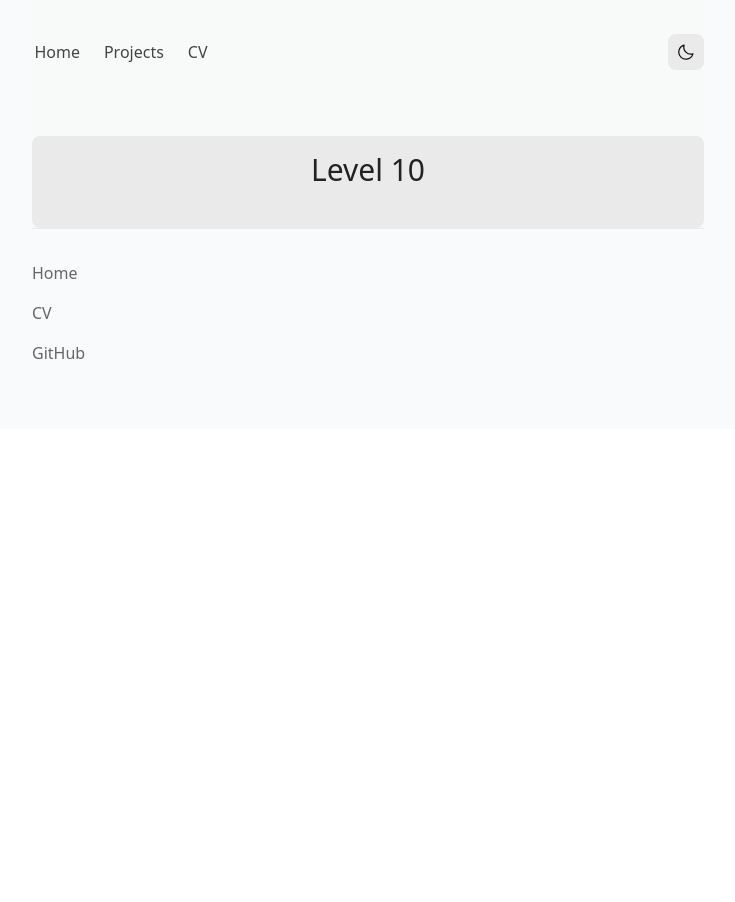
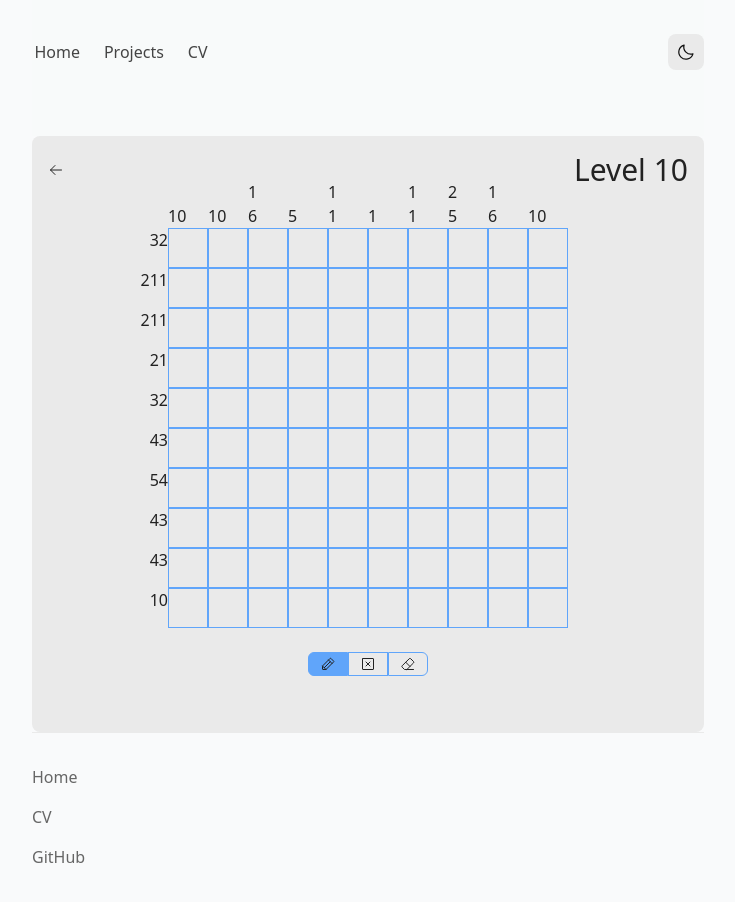
Before and after one commit to rmhowe/portfolio, a Next.js app: page /projects/picross in a window 1280 px wide. Both pictures are taken after a click on the element "10". Shown: the top 902 px of the page, without its empty margins (272-1007 px from the left). Before the commit the page ends 800 px from the top, so only its background shows below. Built offline with nearby package versions, Linux system fonts and the light colour scheme.

Commit message:
Adds puzzle input logic

```diff
--- a/components/picross/Puzzle.tsx
+++ b/components/picross/Puzzle.tsx
@@ -1,4 +1,35 @@
+import { ArrowLeft, Eraser, Pencil, XSquare } from 'phosphor-react';
+import { Fragment, ReactNode, useCallback, useEffect, useState } from 'react';
 import { TPuzzle } from '.';
+import cn from 'classnames';
+
+type TileState = 'draw' | 'block' | 'clear';
+type Tile = { x: number; y: number };
+
+function Control({
+  active,
+  onClick,
+  className,
+  children,
+}: {
+  active?: boolean;
+  onClick: () => void;
+  className?: string;
+  children: ReactNode;
+}) {
+  return (
+    <div
+      className={cn(
+        className,
+        'flex justify-center items-center w-10 h-6 border border-blue-400 hover:bg-blue-400',
+        { 'bg-blue-400': active }
+      )}
+      onClick={onClick}
+    >
+      {children}
+    </div>
+  );
+}
 
 export function Puzzle({
   number,
@@ -7,19 +38,127 @@ export function Puzzle({
   number: number;
   details: TPuzzle;
 }) {
+  const [mode, setMode] = useState<TileState>('draw');
+  const [mouseCapture, setMouseCapture] = useState(false);
+  const [currentTile, setCurrentTile] = useState<Tile | null>(null);
   const { rows, columns, solution } = details;
-  console.log(details);
+  const getInitialBoard = () => {
+    const tempBoard: TileState[][] = [];
+    rows.forEach((row, x) => {
+      const tileRow: TileState[] = [];
+      columns.forEach((column, y) => {
+        tileRow.push('clear');
+      });
+      tempBoard.push(tileRow);
+    });
+    return tempBoard;
+  };
+  const [board, setBoard] = useState<TileState[][]>(getInitialBoard());
+
+  useEffect(() => {
+    const disableCapture = () => setMouseCapture(false);
+    window.addEventListener('mouseup', disableCapture);
+    window.addEventListener('mouseleave', disableCapture);
+    return () => {
+      window.removeEventListener('mouseup', disableCapture);
+      window.removeEventListener('mouseleave', disableCapture);
+    };
+  }, []);
+
+  const updateBoard = useCallback(
+    (tile: Tile | null) => {
+      const updatedBoard: TileState[][] = [];
+      rows.forEach((row, x) => {
+        const tileRow: TileState[] = [];
+        columns.forEach((column, y) => {
+          if (x === tile?.x && y === tile?.y) {
+            tileRow.push(mode);
+          } else {
+            tileRow.push(board[x][y]);
+          }
+        });
+        updatedBoard.push(tileRow);
+      });
+      setBoard(updatedBoard);
+    },
+    [board, mode]
+  );
+  const handleMouseMove = useCallback(() => {
+    if (!mouseCapture) {
+      return;
+    }
+    updateBoard(currentTile);
+  }, [mouseCapture, currentTile]);
 
   return (
-    <>
-      <h2 className="text-xl md:text-3xl text-center mb-6">Level {number}</h2>
-      {rows.map((row) => {
-        columns.map((column) => {
-          console.log('wat');
-
-          return <div className="w-10 h-10 border border-cyan-400"></div>;
-        });
-      })}
-    </>
+    <div className="flex flex-col items-center mb-10">
+      <div className="flex justify-between items-center mb-10 w-full">
+        <ArrowLeft />
+        <h2 className="text-xl md:text-3xl text-center">Level {number}</h2>
+      </div>
+      <div
+        className="flex flex-col"
+        onMouseDown={() => setMouseCapture(true)}
+        onMouseMove={handleMouseMove}
+      >
+        {rows.map((row, y) => {
+          return (
+            <div className="flex relative" key={y}>
+              <div className="absolute top-0 left-0 -translate-x-full">
+                {row}
+              </div>
+              {columns.map((column, x) => {
+                const tile = (
+                  <div
+                    key={`${x},${y}`}
+                    className={cn(
+                      'w-10 h-10 border border-blue-400 hover:bg-blue-400 transition',
+                      { 'bg-blue-400': board[x][y] === 'draw' },
+                      { 'bg-gray-400': board[x][y] === 'block' },
+                      { 'bg-none': board[x][y] === 'clear' }
+                    )}
+                    onMouseOver={() => setCurrentTile({ x, y })}
+                    onClick={() => updateBoard({ x, y })}
+                  ></div>
+                );
+                return (
+                  <Fragment key={x}>
+                    {y === 0 && (
+                      <div className="relative">
+                        <div className="absolute top-0 -translate-y-full flex flex-col">
+                          {column.map((col, i) => (
+                            <span key={i}>{col}</span>
+                          ))}
+                        </div>
+                      </div>
+                    )}
+                    {tile}
+                  </Fragment>
+                );
+              })}
+            </div>
+          );
+        })}
+      </div>
+      <div className="flex mt-6">
+        <Control
+          active={mode === 'draw'}
+          onClick={() => setMode('draw')}
+          className="rounded-l-md"
+        >
+          <Pencil />
+        </Control>
+        <Control active={mode === 'block'} onClick={() => setMode('block')}>
+          <XSquare />
+        </Control>
+        <Control
+          active={mode === 'clear'}
+          onClick={() => setMode('clear')}
+          className="rounded-r-md"
+        >
+          <Eraser />
+        </Control>
+      </div>
+    </div>
   );
 }
```
